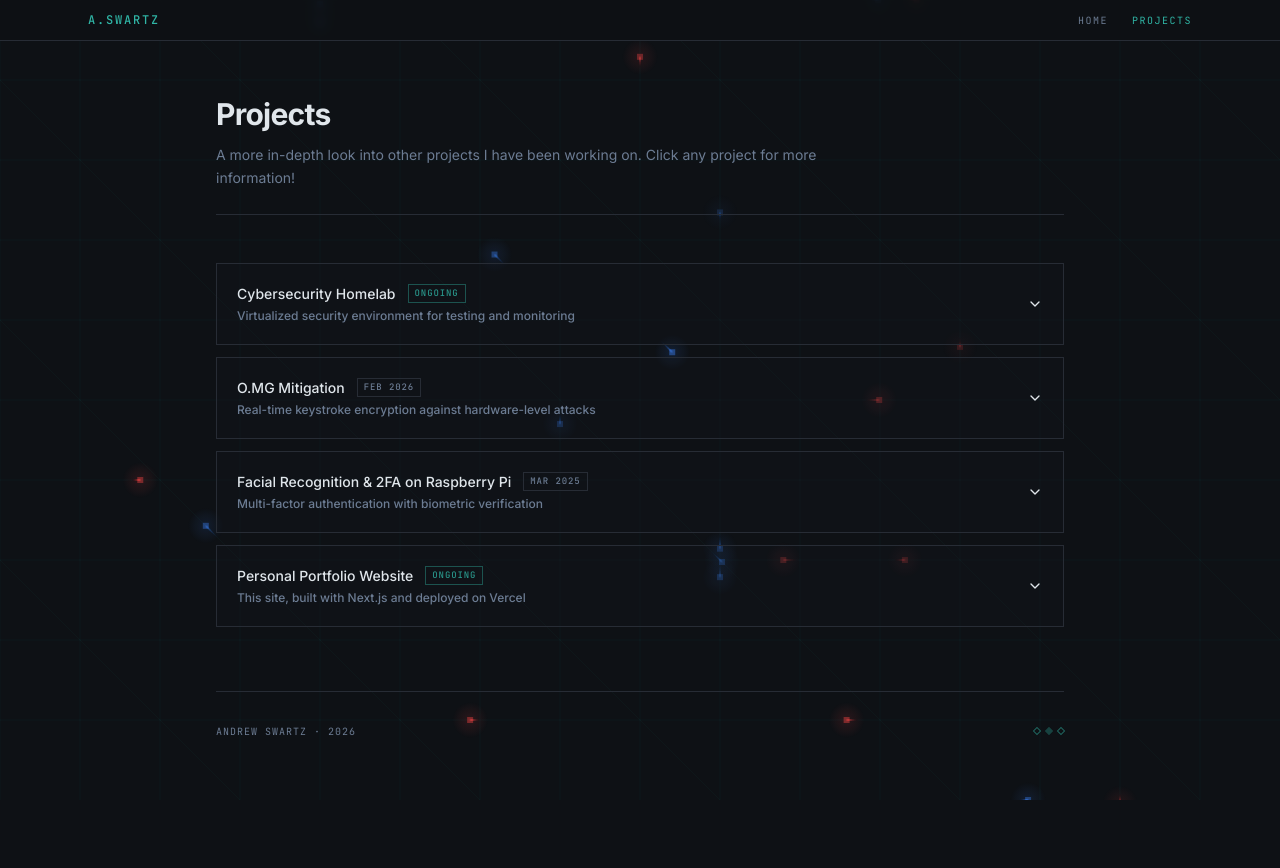
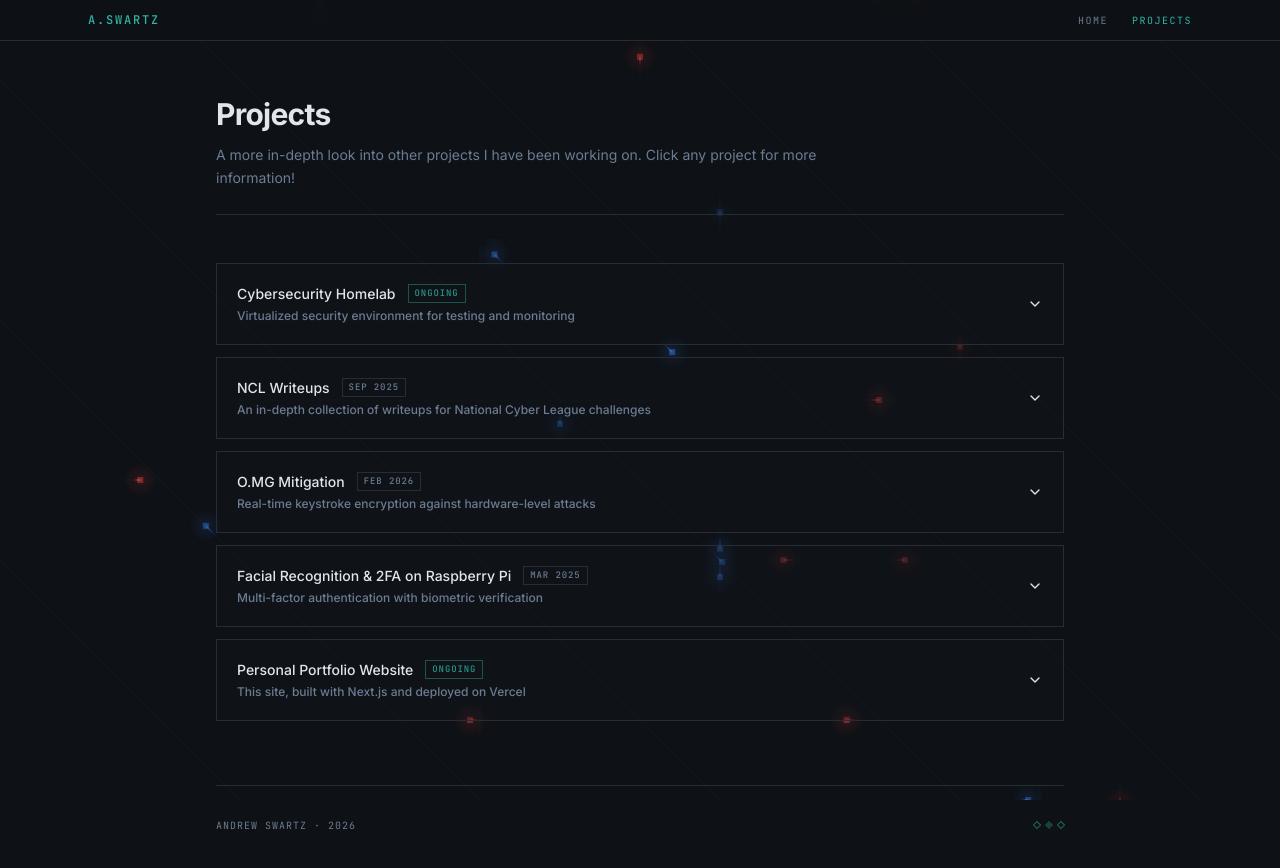
Before and after one commit to smortz11/Web_Portfolio, a Next.js app: page /projects in a window 1280 px wide. Shown: the top 868 px of the page. Before the commit the page ends 835 px from the top, so only its background shows below. Built offline with nearby package versions, Linux system fonts and the light colour scheme.

Commit message:
added projects to full page

```diff
--- a/components/projects-list.tsx
+++ b/components/projects-list.tsx
@@ -50,6 +50,34 @@ const projects: Project[] = [
       "Hosted a secure website behind a reverse proxy and configured Pi-hole for network-wide ad and malware blocking.",
       "Implemented pfSense as a secondary firewall layer for inter-VLAN routing and traffic inspection.",
       "Environment is actively used to simulate real-world attack scenarios and validate defense configurations.",
+    ],
+  },
+    {
+    id: "ncl-writeups",
+    title: "NCL Writeups",
+    subtitle: "An in-depth collection of writeups for National Cyber League challenges",
+    date: "Sep 2025",
+    status: "complete",
+    tech: [
+      "Python",
+      "Bash",
+      "Log Analysis",
+      "OSINT",
+      "Wireshark",
+    ],
+    summary:
+      "A comprehensive collection of NCL challenges, covering all domains (forensics, web, crypto, etc.) with detailed writeups and methodologies.",
+    details: [
+      "Constructed tailored scripts to target specific RSA challenges.",
+      "Detailed methodologies for each challenge, aiding less experienced students in understanding complex concepts.",
+      "Organized writeups by domain, providing ease of navigation and reference for future NCL participants.",
+    ],
+     links: [
+      {
+        label: "GitHub",
+        href: "https://github.com/smortz11/NCL-Writeups",
+        type: "github",
+      },
     ],
   },
   {
```
